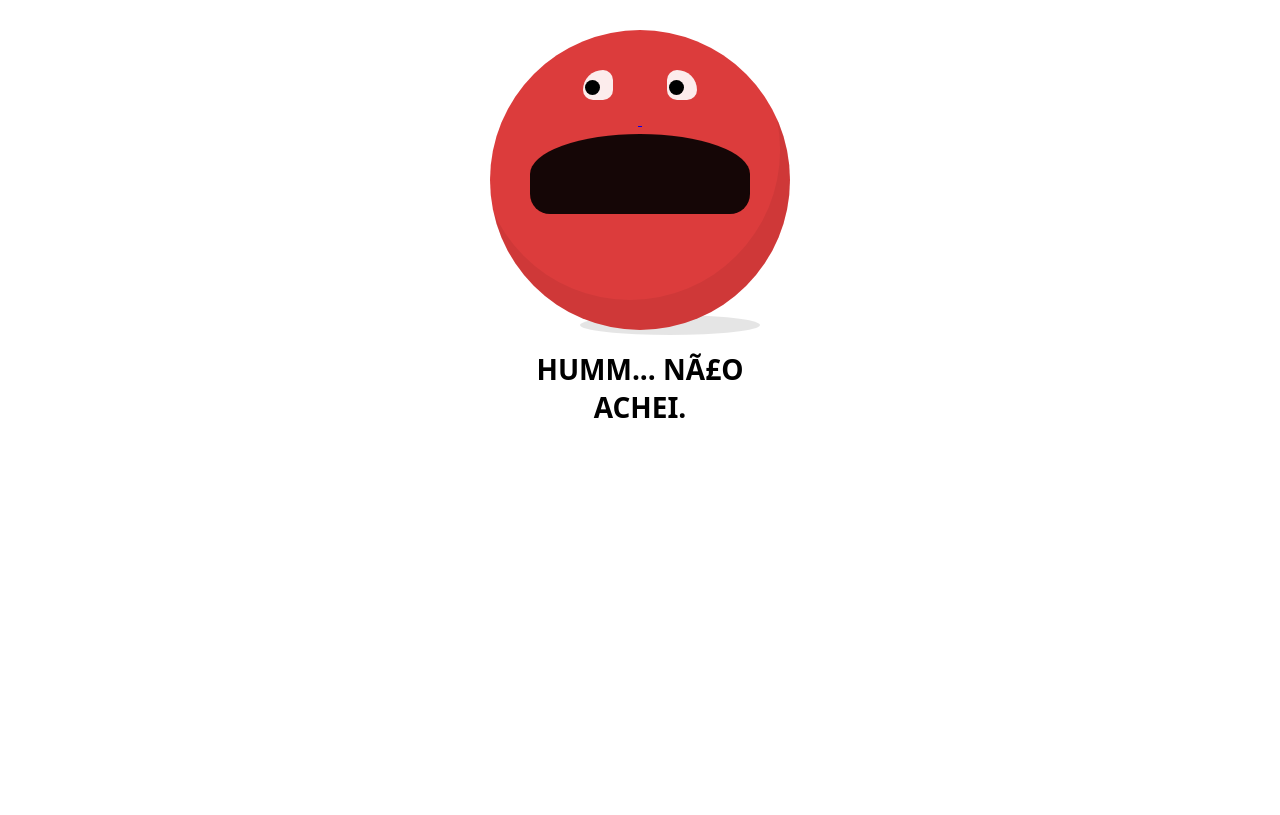
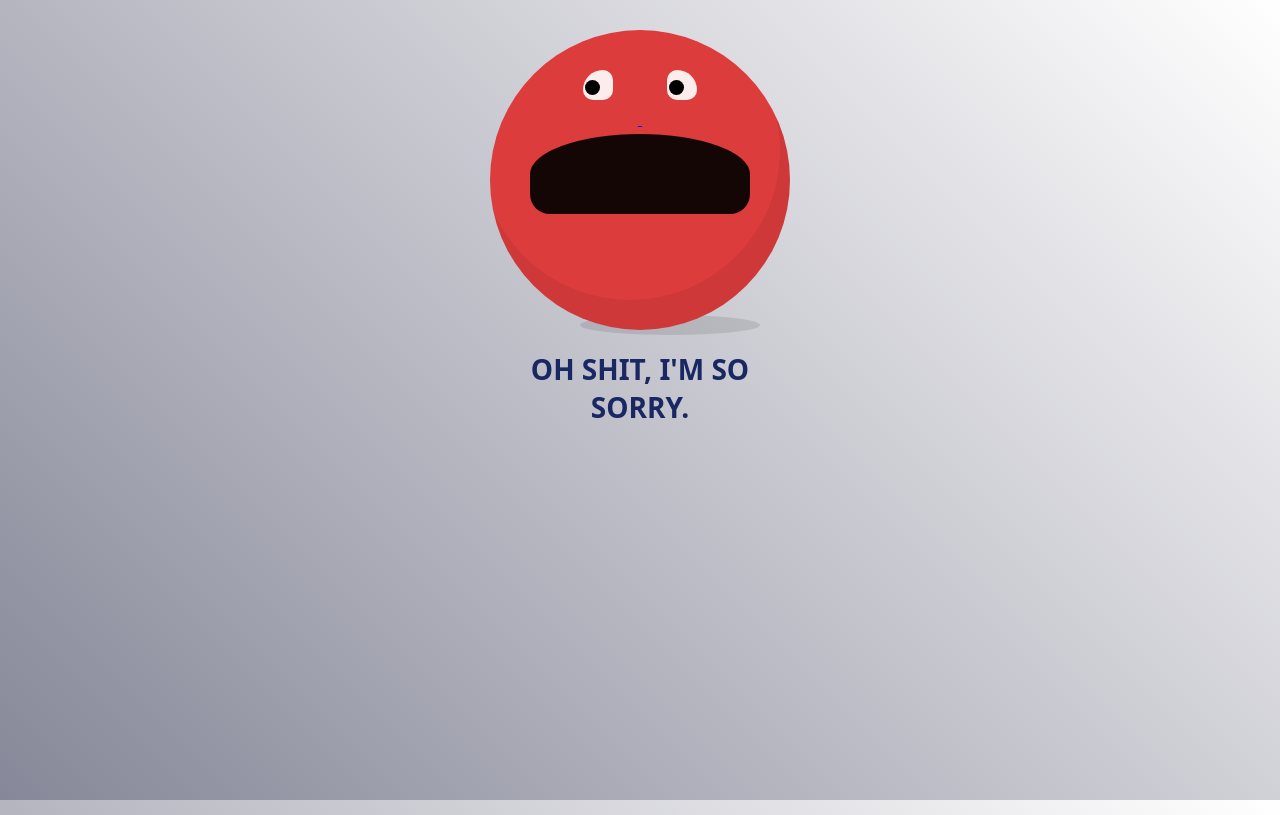
Before and after one commit to nossal/nossal-web, a plain HTML site: page resources/404.html in a window 1280 px wide. Drawn offline with Linux system fonts and the light colour scheme.

Commit message:
[cupons] not-found fix

```diff
--- a/resources/404.html
+++ b/resources/404.html
@@ -1,9 +1,17 @@
 <!DOCTYPE html>
 <html ⚡>
 <head>
-  <title>Not Found ¯\_(ツ)_/¯</title>
+  <title>Not Found  ¯\_(ツ)_/¯</title>
   <script type="text/javascript" charset="utf-8"></script>
   <style>
+    html {
+      height: 100%;
+      overflow: hidden;
+    }
+    body {
+      background: linear-gradient(45deg, #868798, #fff);
+      height: 100%;
+    }
     /*
       http://bennettfeely.com/csscreatures
     */
@@ -212,6 +220,7 @@
       margin-top: 15px;
       font-size: 28px;
       font-family: "Sans";
+      color: #192763;
       font-weight: 800;
       text-transform: uppercase;
     }
@@ -230,7 +239,7 @@
         </a>
       </div>
       <div class="shadow"></div>
-      <figcaption>Humm... Não achei.</figcaption>
+      <figcaption>Oh shit, I'm so sorry.</figcaption>
     </li>
   </ul>
 </body>
```
Also changed, not shown: 3 other files.
